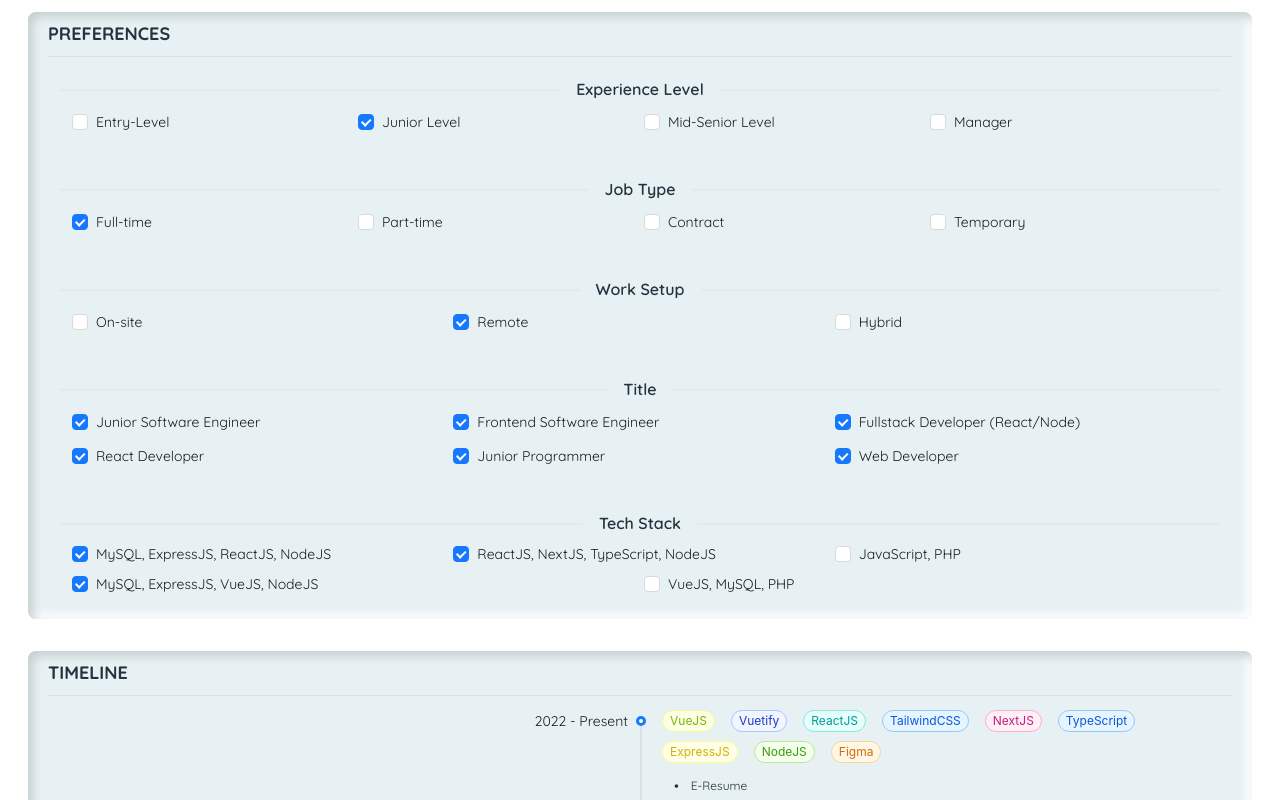
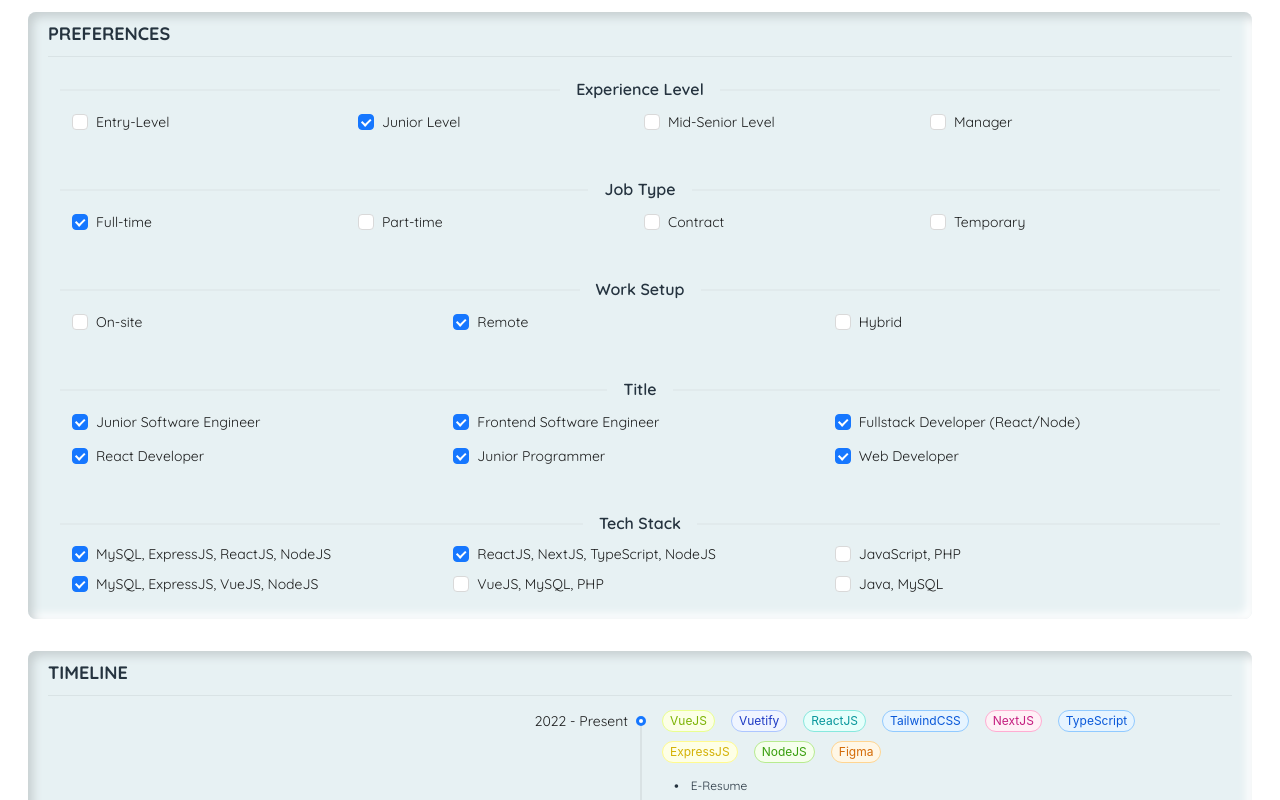
Before and after one commit to Ralf-Renz-Estellana-Bantilo/e-resume, a Next.js app: page /components/OtherInfo in a window 1280 px wide. Shown: the top 800 px of the page. Built offline with nearby package versions, Linux system fonts and the light colour scheme.

Commit message:
added new tech stack preference

```diff
--- a/pages/components/OtherInfo.tsx
+++ b/pages/components/OtherInfo.tsx
@@ -25,7 +25,7 @@ const OtherInfo = () =>
    const jobTitleOptions1 = ['Junior Software Engineer', 'Frontend Software Engineer', 'Fullstack Developer (React/Node)'];
    const jobTitleOptions2 = ['React Developer', ' Junior Programmer', 'Web Developer'];
    const techStack1 = ['MySQL, ExpressJS, ReactJS, NodeJS', 'ReactJS, NextJS, TypeScript, NodeJS', 'JavaScript, PHP'];
-   const techStack2 = ['MySQL, ExpressJS, VueJS, NodeJS', 'VueJS, MySQL, PHP',];
+   const techStack2 = ['MySQL, ExpressJS, VueJS, NodeJS', 'VueJS, MySQL, PHP', 'Java, MySQL'];
 
    const [screenSize, setScreenSize] = useState( {
       width: typeof window !== 'undefined' ? window.innerWidth : 0,
```
